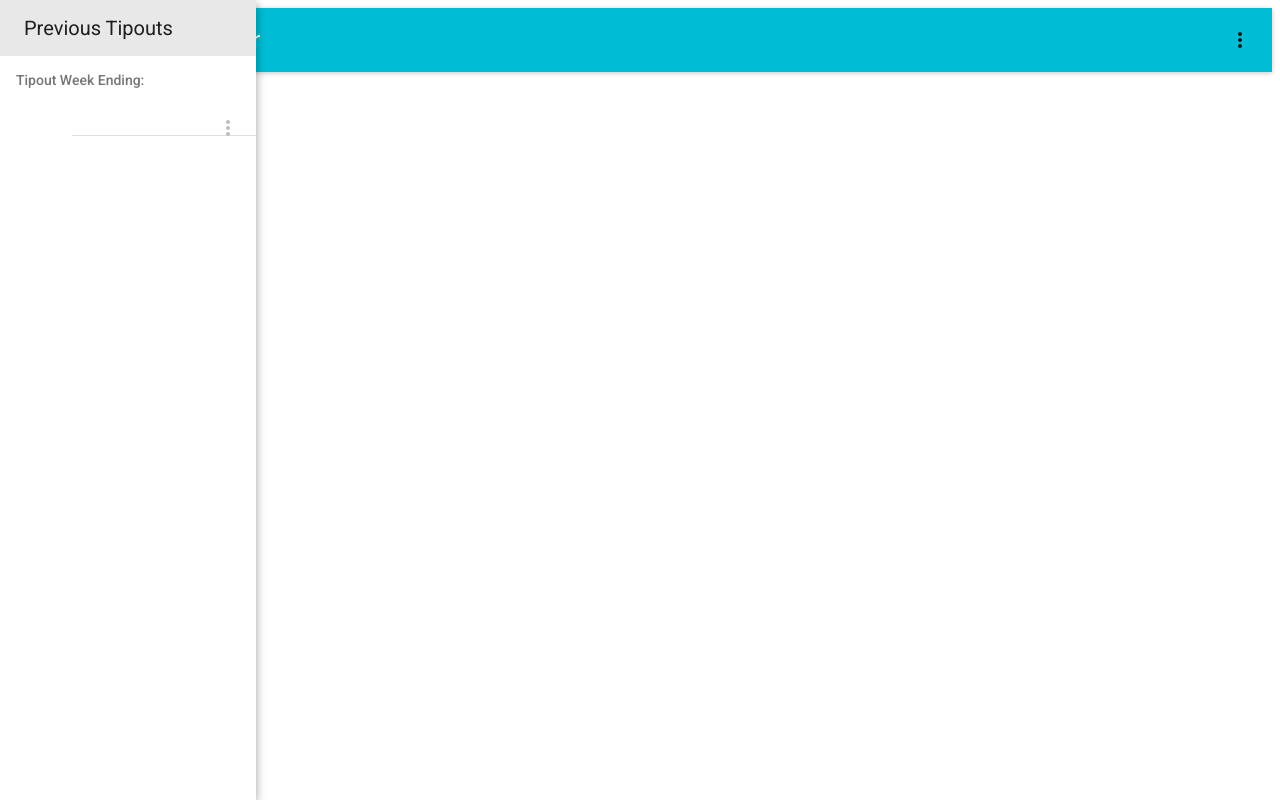
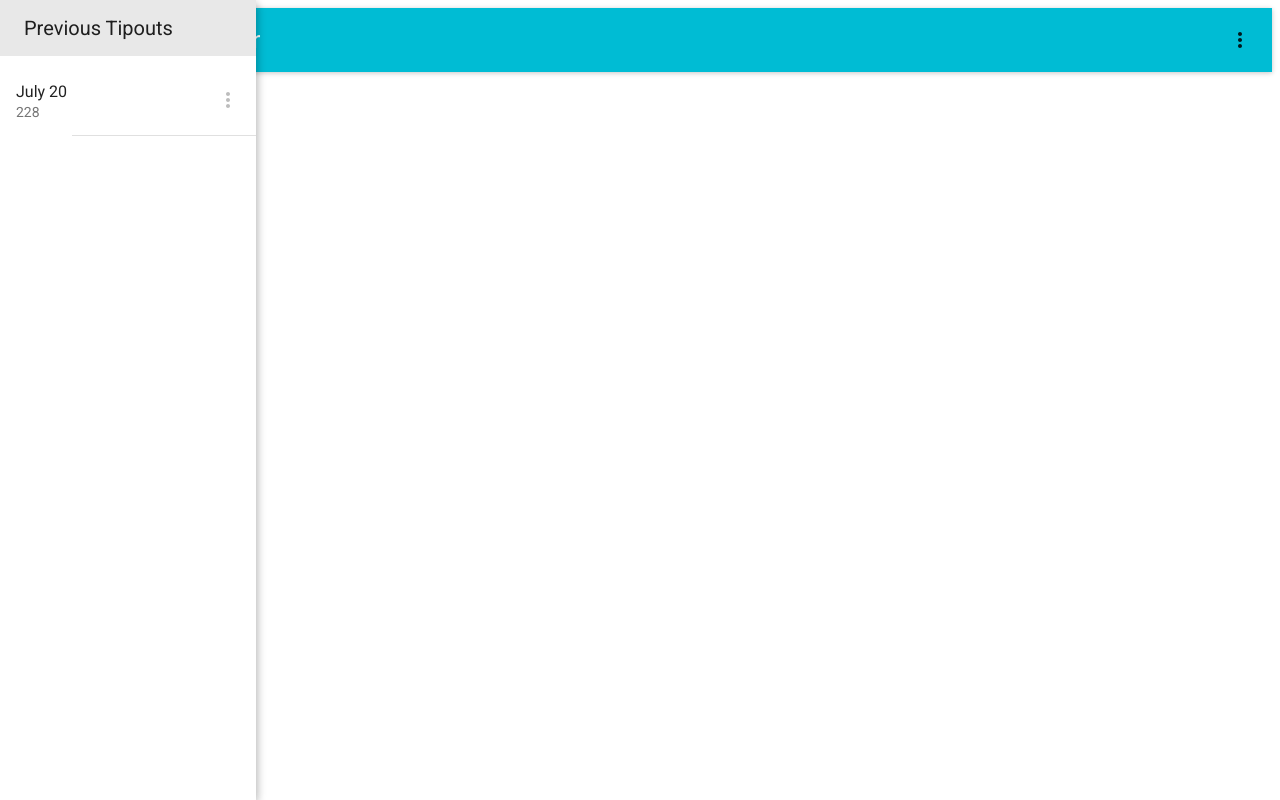
Before and after one commit to imccausl/tip-distribute, a React app: page / in a window 1280 px wide. Built offline with nearby package versions, Linux system fonts and the light colour scheme; what react-tap-event-plugin would draw is missing.

Commit message:
Fix ddata attributes and make drawer close when list item is clicked

```diff
--- a/src/components/TipOutList.jsx
+++ b/src/components/TipOutList.jsx
@@ -5,16 +5,20 @@ import Subheader from 'material-ui/Subheader';
 import { bindActionCreators } from 'redux';
 import TipOutListItem from './TipOutListItem.jsx';
 import selectTipOut from '../actions/tipOutActions';
+import { hideDrawer } from '../actions/drawerActions';
 
 class TipOutList extends Component {
   renderList() {
     return this.props.tipOuts.map(tipOut => (
       <TipOutListItem
-        key={tipOut.date}
-        name={tipOut.date}
-        hours={tipOut.cash}
+        key={tipOut.weekEnding}
+        week={tipOut.weekEnding}
+        cash={tipOut.totalCash}
         employees={tipOut.employees}
-        clicked={() => this.props.selectTipOut(tipOut)}
+        clicked={() => {
+          this.props.selectTipOut(tipOut);
+          this.props.hideDrawer();
+        }}
       />
     ),
     );
@@ -24,7 +28,6 @@ class TipOutList extends Component {
     return (
       <div>
       <List>
-        <Subheader>Tipout Week Ending:</Subheader>
         {this.renderList()}
       </List>
       </div>
@@ -35,11 +38,12 @@ class TipOutList extends Component {
 function mapStateToProps(state) {
   return {
     tipOuts: state.tipOuts,
+    drawerOpen: state.showDrawer,
   };
 }
 
 function mapDispatchToProps(dispatch) {
-  return bindActionCreators({ selectTipOut }, dispatch);
+  return bindActionCreators({ selectTipOut, hideDrawer }, dispatch);
 }
 
 export default connect(mapStateToProps, mapDispatchToProps)(TipOutList);
```
